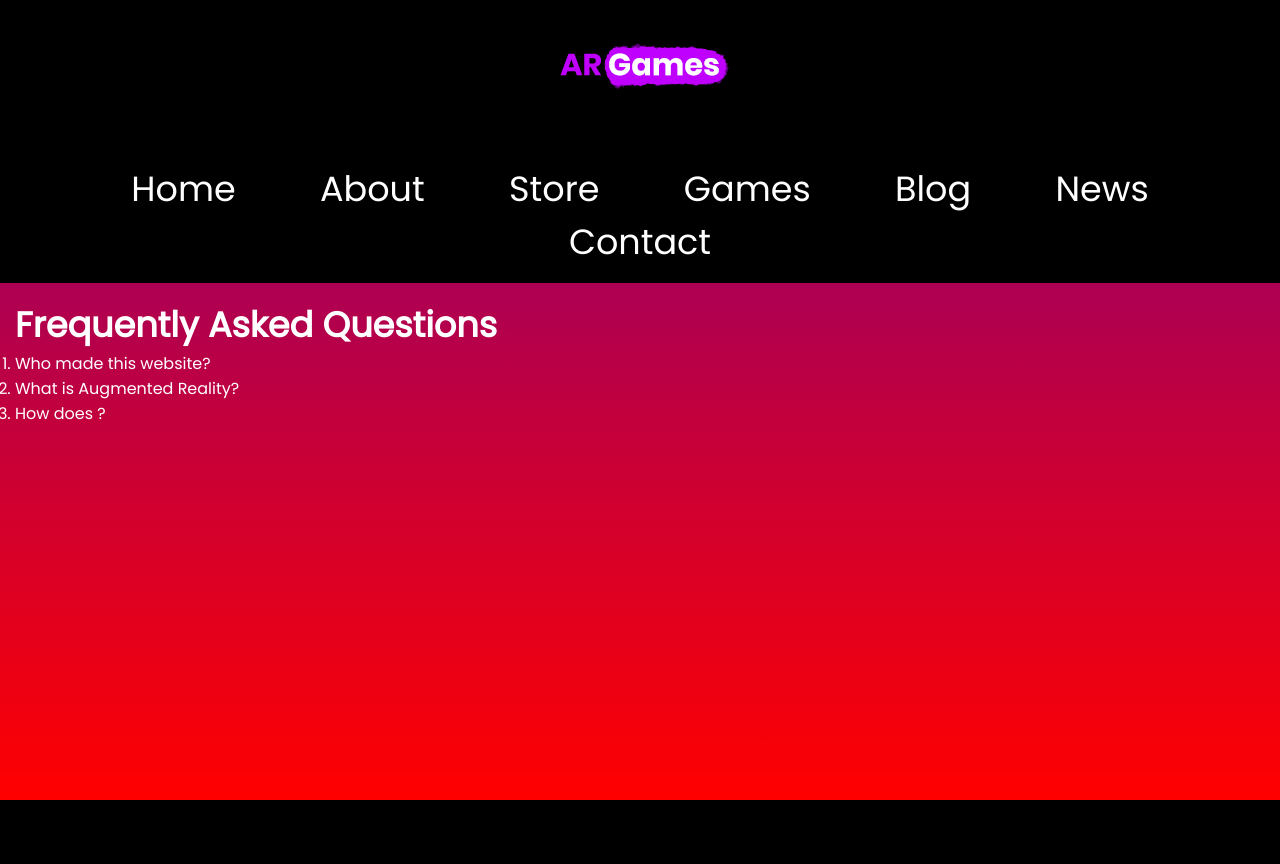
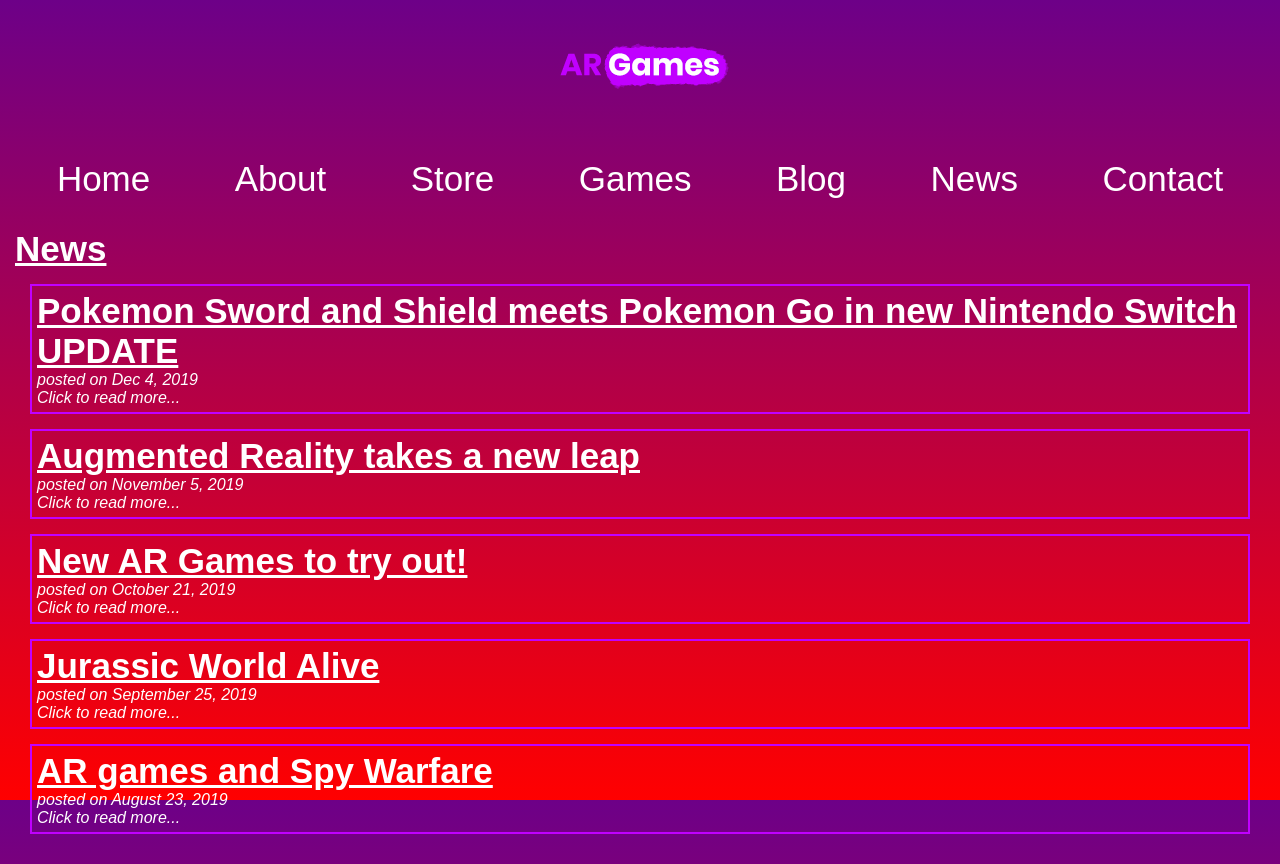
Before and after one commit to lrbn86/AR-Games, a PHP site: page /news.html in a window 1280 px wide. Before the commit the page ends 800 px from the top, so only its background shows below. Run offline with PHP 8.4, Linux system fonts and the light colour scheme.

Commit message:
Removed black bg on nav bar for desktop screen. Redoing store/games/contact pages

```diff
--- a/WWW/CSS/mobile.css
+++ b/WWW/CSS/mobile.css
@@ -139,3 +109,19 @@ input[type="submit"]:hover {
   width: 90%;
   padding-top: 15px;
 }
+
+.blog-post,
+.news-post {
+  margin: 15px;
+  padding: 5px;
+  border: 2px solid #cc00ff;
+}
+
+.post-date,
+.read-more-post {
+  font-style: italic;
+}
+
+.read-more-post {
+  color: blue;
+}
--- a/WWW/CSS/style.css
+++ b/WWW/CSS/style.css
@@ -16,11 +16,11 @@ html {
 
 body {
   background-repeat: no-repeat;
-  background-image: linear-gradient(purple, red);
+  background-image: linear-gradient(#6d0088, red);
   background-attachment: fixed;
 }
 #nav-bar {
-  background-color: black;
+  /* background-color: black; */
   text-align: center;
   padding: 15px;
 }
@@ -41,6 +41,7 @@ body {
 
 #nav-links > li:hover {
   background-color: #c000ff;
+  border-radius: 15px;
 }
 
 #nav-links > li > a {
@@ -75,52 +76,41 @@ div.gallery:hover {
   padding: 15px;
 }
 
-#contact-form {
-  margin: 25px;
-  padding: 25px;
-}
-
-input[type="text"],
-textarea {
-  width: 100%;
-  padding: 12px;
-  border: 1px solid #ccc;
-  border-radius: 4px;
-  box-sizing: border-box;
-  margin-top: 6px;
-  margin-bottom: 16px;
-  resize: vertical;
-  color: black;
-}
-
-input[type="submit"] {
-  background-color: white;
-  color: black;
-  border: none;
-  border-radius: 4px;
-  cursor: pointer;
-  padding: 12px 20px;
-}
-
-input[type="submit"]:hover {
-  background-color: rgba(255, 255, 255, 0.445);
-}
-
 #content {
   padding: 15px;
 }
 
 .content-body {
   padding: 25px;
-  text-align: center;
+  /* text-align: center; */
 }
 
 .gif {
   padding-top: 15px;
 }
 
-.blog-post {
+h1 {
+  text-decoration: underline;
+}
+
+.blog-post,
+.news-post {
   margin: 15px;
   padding: 5px;
-  border: 1px solid white;
+  border: 2px solid #c000ff;
 }
+
+.blog-post:hover,
+.news-post:hover {
+  cursor: pointer;
+  background-color: black;
+}
+
+.post-date,
+.read-more-post {
+  font-style: italic;
+}
+
+.read-more-post:hover {
+  color: blue;
+}
--- a/WWW/index.html
+++ b/WWW/index.html
@@ -5,14 +5,13 @@
     <title>ARGames - Home</title>
     <link rel="stylesheet" href="CSS/mobile.css" type="text/css" media="only screen and (max-width: 500px)" charset="utf-8" />
     <link rel="stylesheet" href="CSS/style.css" type="text/css" media="only screen and (min-width: 499px)" charset="utf-8" />
-    <link href="https://fonts.googleapis.com/css?family=Poppins&display=swap" rel="stylesheet" />
     <link rel="stylesheet" href="https://cdnjs.cloudflare.com/ajax/libs/font-awesome/4.7.0/css/font-awesome.min.css" />
   </head>
   <body>
     <div id="nav-bar">
       <i id="bars-icon" class="fa fa-2x fa-bars"></i>
       <a href="index.html">
-        <img id="logo" src="Images/ARGames_logo1.png" />
+        <img id="logo" src="Images/ARGames_logo1.png" alt="Logo of AR Games" />
       </a>
       <ul id="nav-links">
         <li><a href="index.html">Home</a></li>
@@ -27,6 +26,6 @@
     <div id="content">
       <h1>A NEW GAMING EXPERIENCE</h1>
     </div>
-    <script src="JS/index.js"></script>
+    <script type="text/javascript" src="JS/index.js"></script>
   </body>
 </html>
--- a/WWW/news.html
+++ b/WWW/news.html
@@ -6,14 +6,13 @@
     <title>ARGames - News</title>
     <link rel="stylesheet" href="CSS/mobile.css" type="text/css" media="only screen and (max-width: 500px)" charset="utf-8" />
     <link rel="stylesheet" href="CSS/style.css" type="text/css" media="only screen and (min-width: 499px)" charset="utf-8" />
-    <link href="https://fonts.googleapis.com/css?family=Poppins&display=swap" rel="stylesheet" />
     <link rel="stylesheet" href="https://cdnjs.cloudflare.com/ajax/libs/font-awesome/4.7.0/css/font-awesome.min.css" />
   </head>
   <body>
     <div id="nav-bar">
       <i id="bars-icon" class="fa fa-2x fa-bars"></i>
       <a href="index.html">
-        <img id="logo" src="Images/ARGames_logo1.png" />
+        <img id="logo" src="Images/ARGames_logo1.png" alt="Logo of AR Games" />
       </a>
       <ul id="nav-links">
         <li><a href="index.html">Home</a></li>
@@ -26,13 +25,33 @@
       </ul>
     </div>
     <div id="content">
-      <h1>Frequently Asked Questions</h1>
-      <ol>
-        <li>Who made this website?</li>
-        <li>What is Augmented Reality?</li>
-        <li>How does ?</li>
-      </ol>
+      <h1>News</h1>
+      <div class="news-post">
+        <h1>Pokemon Sword and Shield meets Pokemon Go in new Nintendo Switch UPDATE</h1>
+        <p class="post-date">posted on Dec 4, 2019</p>
+        <p class="read-more-post">Click to read more...</p>
+      </div>
+      <div class="news-post">
+        <h1>Augmented Reality takes a new leap</h1>
+        <p class="post-date">posted on November 5, 2019</p>
+        <p class="read-more-post">Click to read more...</p>
+      </div>
+      <div class="news-post">
+        <h1>New AR Games to try out!</h1>
+        <p class="post-date">posted on October 21, 2019</p>
+        <p class="read-more-post">Click to read more...</p>
+      </div>
+      <div class="news-post">
+        <h1>Jurassic World Alive</h1>
+        <p class="post-date">posted on September 25, 2019</p>
+        <p class="read-more-post">Click to read more...</p>
+      </div>
+      <div class="news-post">
+        <h1>AR games and Spy Warfare</h1>
+        <p class="post-date">posted on August 23, 2019</p>
+        <p class="read-more-post">Click to read more...</p>
+      </div>
     </div>
-    <script src="JS/index.js"></script>
+    <script type="text/javascript" src="JS/index.js"></script>
   </body>
 </html>
```
Also changed, not shown: other parts of WWW/CSS/mobile.css (+0 -30 lines), WWW/about.html (+4 -5 lines), WWW/blog.html (+12 -8 lines), WWW/contact.html (+2 -14 lines), WWW/games.html (+4 -117 lines), WWW/store.html (+2 -37 lines), WWW/JS/contact.js (added), 1 other file.
